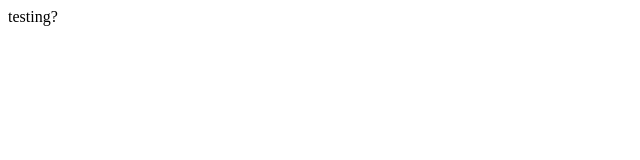
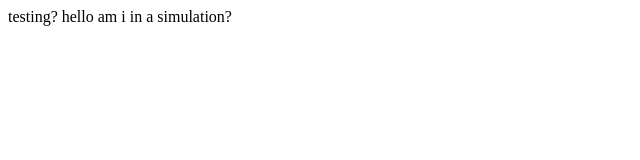
Before and after one commit to AugustusLow/demo-repo, a plain HTML site: page index.html in a window 1280 px wide. Shown: the whole page, without its empty margins (0-640 px from the left). Drawn offline with Linux system fonts and the light colour scheme.

Commit message:
UPDATE Index.html

```diff
--- a/index.html
+++ b/index.html
@@ -1 +1 @@
-<div>testing?</div>
+<div>testing? hello am i in a simulation?</div>
```
